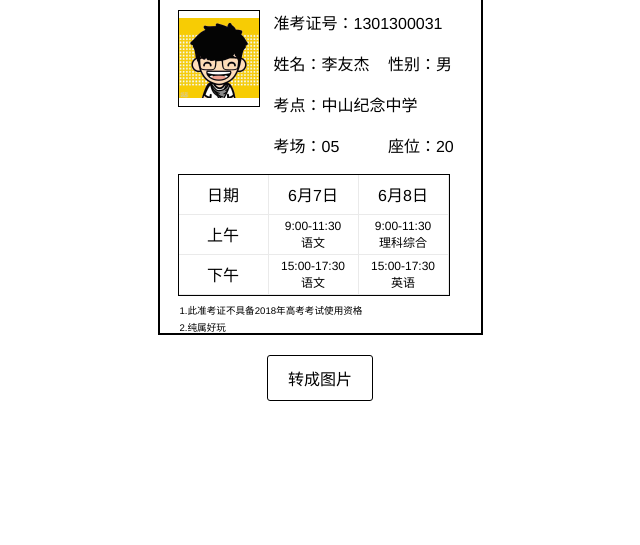
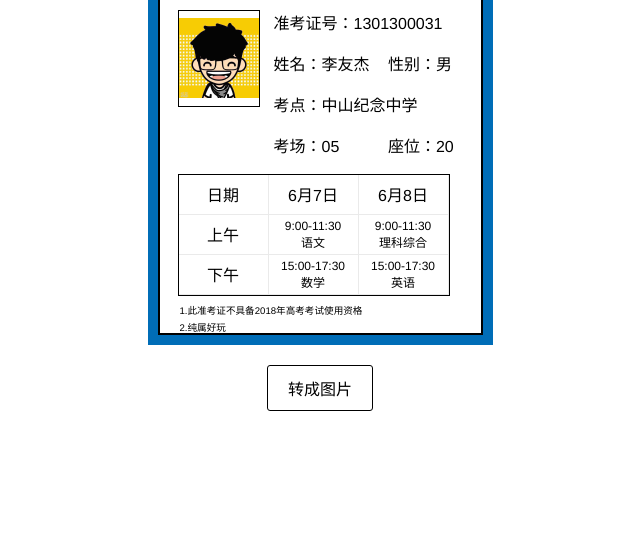
Before and after one commit to yokiyokiyoki/admission-ticket-css, a website: page index.html in a window 1280 px wide. Shown: the part 255-800 px from the top of the page, without its empty margins (320-960 px from the left). Drawn offline with Linux system fonts and the light colour scheme.

Commit message:
修改错别字

```diff
--- a/index.css
+++ b/index.css
@@ -22,11 +22,16 @@ body {
   user-select: none;
 }
 body > .main {
+  padding: 10px;
+  background: #006db7;
+}
+.main-container {
   width: 325px;
   height: 445px;
   border: 2px solid black;
   padding: 18px;
   box-sizing: border-box;
+  background: white;
 }
 .main-body {
 }
--- a/index.html
+++ b/index.html
@@ -11,6 +11,7 @@
 
 <body>
     <div class="main" id='drawNode'>
+        <div class="main-container">
             <div class="main-body">
                 <div class="main-body-title">2018年全国普通高校招生考试</div>
                 <div class="main-body-sub-title">准考证</div>
@@ -61,7 +62,7 @@
                     <div class="main-middle-item-name">
                         <div class="main">
                             <span class="sub">15:00-17:30</span>
-                        <span class="sub">语文</span>
+                            <span class="sub">数学</span>
                         </div>
                     </div>
                 </div>
@@ -88,6 +89,7 @@
                 <span class="name">2.纯属好玩</span>
             </div>
         </div>
+    </div>
     <div class="button" id='draw'>转成图片</div>
 </body>
 <script src="./dom-to-image.min.js"></script>
@@ -96,10 +98,10 @@
     let node = document.getElementById('drawNode');
     let draw = document.getElementById('draw');
     draw.onclick = () => {
-        domtoimage.toPng(node)
+        domtoimage.toJpeg(node)
             .then((dataUrl) => {
                 console.log(dataUrl)
-                downloadFile('ticket.png', dataUrl)
+                download(dataUrl, 'ticket')
             })
             .catch((error) => {
                 console.error('something went wrong!', error);
```
Lines whose indentation alone changed are shown as unchanged.
